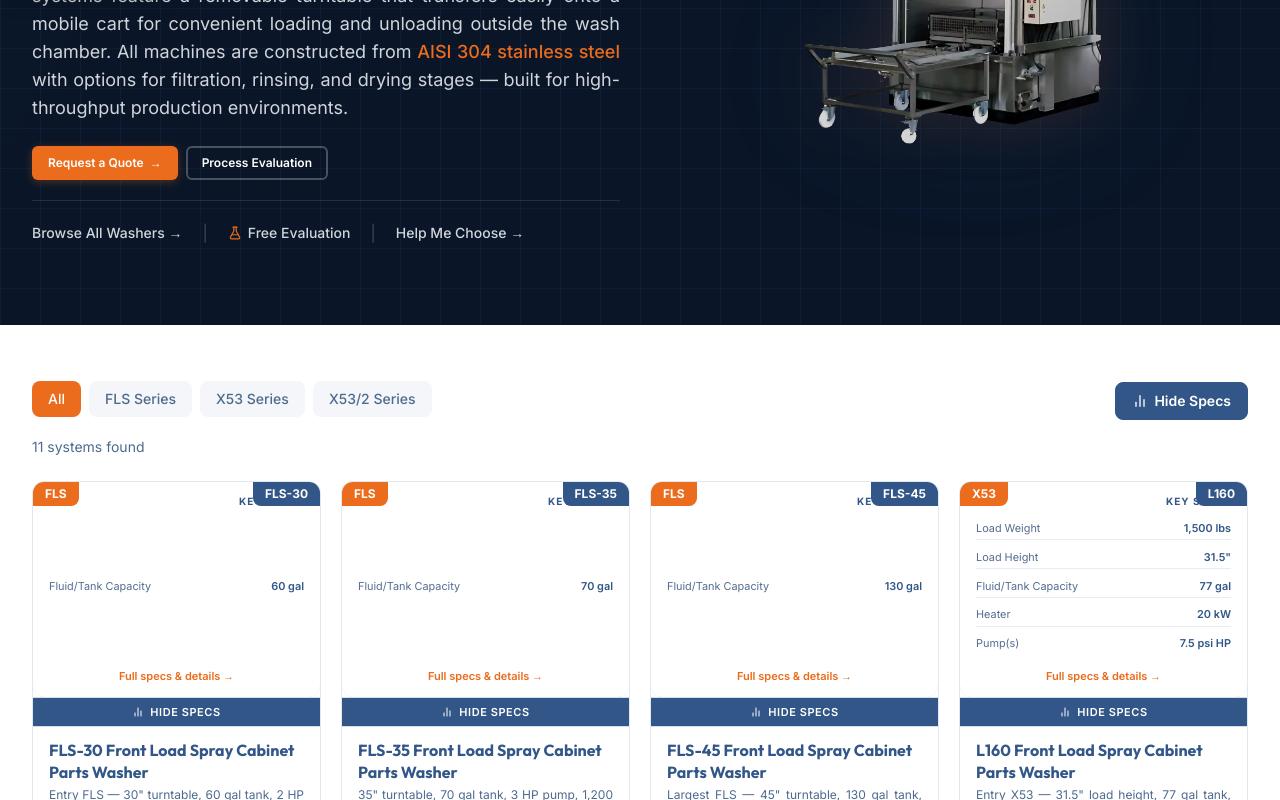
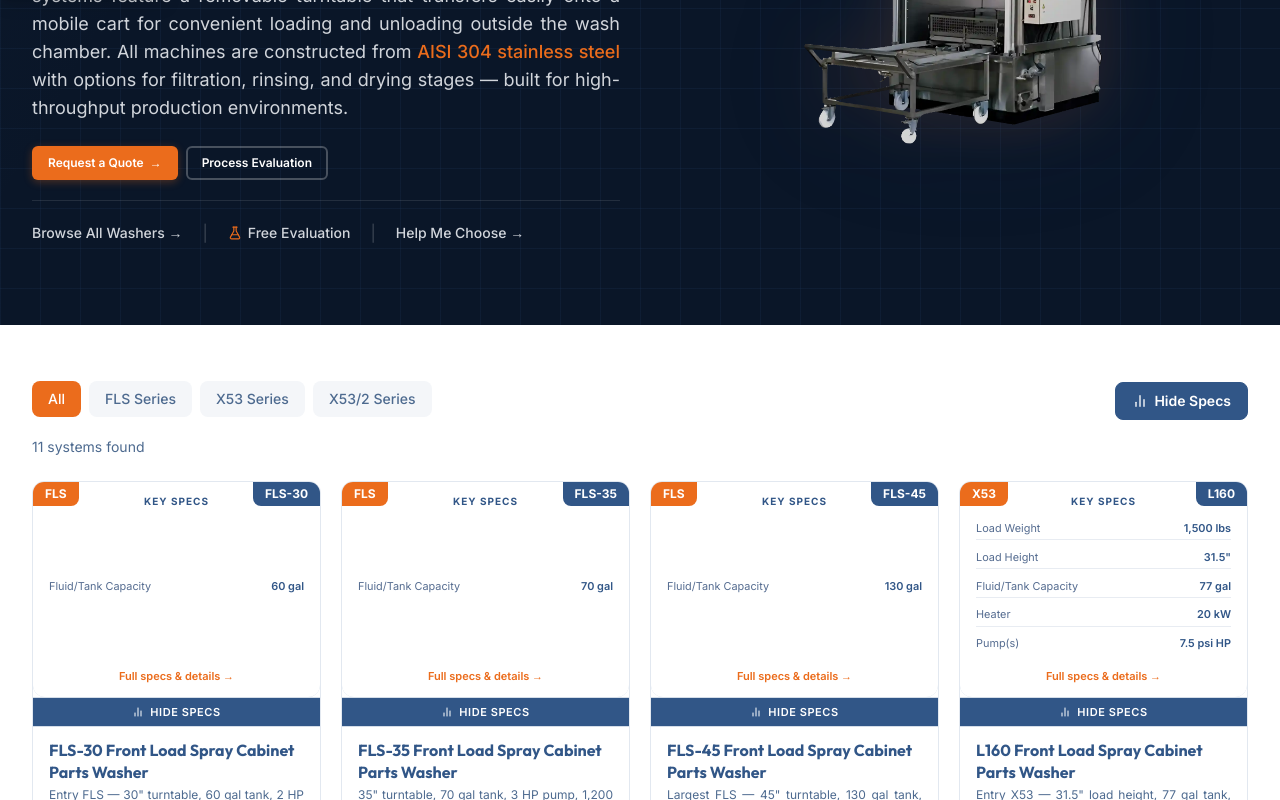
Before and after one commit to JasonBee99/MagidoUSA, a Next.js app: page /products/front-load-washers in a window 1280 px wide. Both pictures are taken after a click on the button "View All Specs". Shown: the part 529-1329 px from the top of the page. Built offline with nearby package versions, Linux system fonts and the light colour scheme.

Commit message:
Phase 24: Key Specs label centered on product card spec panel

```diff
--- a/src/components/ProductCard.tsx
+++ b/src/components/ProductCard.tsx
@@ -194,8 +194,8 @@
             {/* ── Spec panel overlay (same dimensions as image area) ── */}
             {showSpecs && (
               <div className="absolute inset-0 flex flex-col bg-[var(--color-card-bg)] px-4 pb-3 pt-3">
-                {/* "Key Specs" label — top-right to avoid overlap with series badge (top-left) */}
-                <p className="mb-2 self-end text-[10px] font-bold uppercase tracking-widest text-magido-blue">
+                {/* "Key Specs" label — centered */}
+                <p className="mb-2 text-center text-[10px] font-bold uppercase tracking-widest text-magido-blue">
                   Key Specs
                 </p>
                 {keySpecs.length > 0 ? (
```
